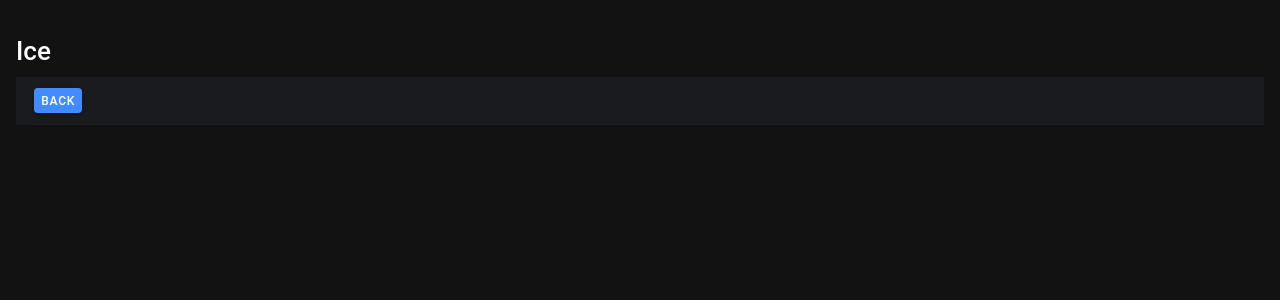
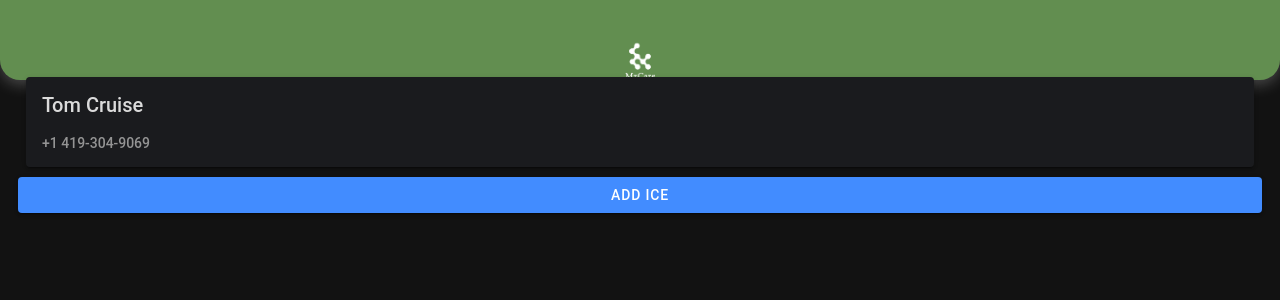
Before and after one commit to docmab23/Mzcare2, a React (Create React App) app: page /ice in a window 1280 px wide. Shown: the top 300 px of the page. Built offline with nearby package versions, Linux system fonts and the light colour scheme; no server answers; the database is empty.

Commit message:
here_we_go

```diff
--- a/src/pages/resource-pages/Ice.tsx
+++ b/src/pages/resource-pages/Ice.tsx
@@ -10,29 +10,120 @@ import {
 	IonText,
 	IonLabel,
 	IonItem,
+	IonFooter,
+    IonCard,
+    IonCardSubtitle,
+    IonCardContent,
+    IonCardHeader,
+    IonCardTitle,
+    IonIcon,
+	IonButtons,
+	IonModal
+
 } from "@ionic/react";
 
-import React, { useState } from "react";
+import React, { useState , useRef } from "react";
 import { Link, useHistory } from "react-router-dom";
 // import { loginUser, reAuthenticate, updateUserPassword } from ".../firebase"
 // import { toast } from ".../toast";
 // import { setUserState } from "../redux/actions";
 import { useDispatch } from "react-redux";
-// import FormTopBar from "../components/FormTopBar";
+import FormTopBar from "../../components/FormTopBar";
+import {IoIosAddCircleOutline} from "react-icons/io" ;
+import {setAllergy, setICE} from "../database" ;
+
 
 const Ice: React.FC = () => {
+
+	const modal = useRef<HTMLIonModalElement>(null);
+	const input = useRef<HTMLIonInputElement>(null);
+	const [status,setStatus] = useState(false)
+	const [IceName, setIceName] = useState("");
+	const [phno_, setPhno] = useState("");
+	const [busy, setBusy] = useState<boolean>(false);
+	const history = useHistory();
+
+	async function createIce() {
+	  console.log("okkk")
+	  setBusy(true);
+	  const submitIceData: any = {}
+	  const IceData = {
+		  Name: IceName,
+		  phone_no: phno_,
+
+	  }
+	  submitIceData[IceName] = IceData;
+	  console.log("ok");
+	  await setICE(submitIceData);
+	  setBusy(false);
+	  setStatus(!status);
+	}
+
+	function confirm() {
+	  modal.current?.dismiss(input.current?.value, 'confirm');
+	}
+
+	function changestatus() {
+		setStatus(!status);
+	}
 
 	return (
 		<IonPage>
       <IonContent className="ion-padding">
-     <h1>Ice</h1>
-     <div>
+      <FormTopBar/>
+      <p>      </p>
+     <h1>Allergies</h1>
+     <IonCard>
+          <IonCardHeader>
+            <IonCardTitle>Tom Cruise</IonCardTitle>
+
+          </IonCardHeader>
+
+          <IonCardContent>
+          <IonCardSubtitle>+1 419-304-9069</IonCardSubtitle>
+
+      </IonCardContent>
+        </IonCard>
+		<IonButton id="open-modal" expand="block" onClick={changestatus}>
+          Add ICE
+        </IonButton>
+
+        <IonModal isOpen={status}>
+          <IonHeader>
+            <IonToolbar>
+              <IonButtons slot="start">
+                <IonButton onClick={changestatus}>Cancel</IonButton>
+              </IonButtons>
+              <IonTitle>Add ICE</IonTitle>
+              <IonButtons slot="end">
+                <IonButton strong={true} onClick={createIce}>
+                  Confirm
+                </IonButton>
+              </IonButtons>
+            </IonToolbar>
+          </IonHeader>
+          <IonContent className="ion-padding">
             <IonItem>
-          <IonButton className="back-button" routerLink="/home">Back</IonButton>
-          </IonItem>
-          </div>
+              <IonLabel position="stacked">Enter Name</IonLabel>
+              <IonInput ref={input} type="text" onIonChange={(e: any) => setIceName(e.target.value)} placeholder="Name" />
+            </IonItem>
+			<IonItem>
+              <IonLabel position="stacked">Enter Contact No.</IonLabel>
+              <IonInput ref={input} type="tel"  onIonChange={(e: any) => setPhno(e.target.value)}placeholder="Contact no." />
+            </IonItem>
+		</IonContent>
+
+        </IonModal>
+
+
       </IonContent>
+	  <IonFooter>
+
+
+
+	  </IonFooter>
     </IonPage>
+
 	);
 };
 
```
Also changed, not shown: 1 other file (tests, documents, lock files or other folders).
